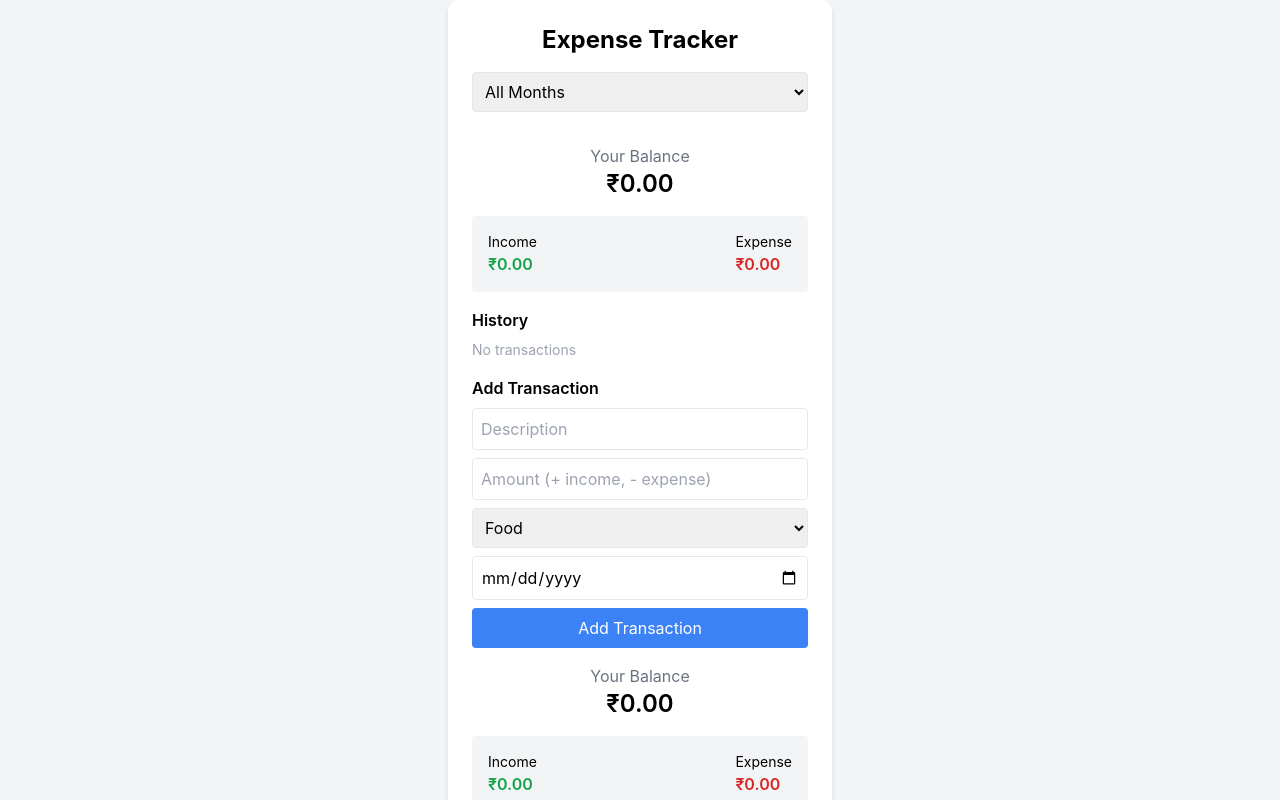
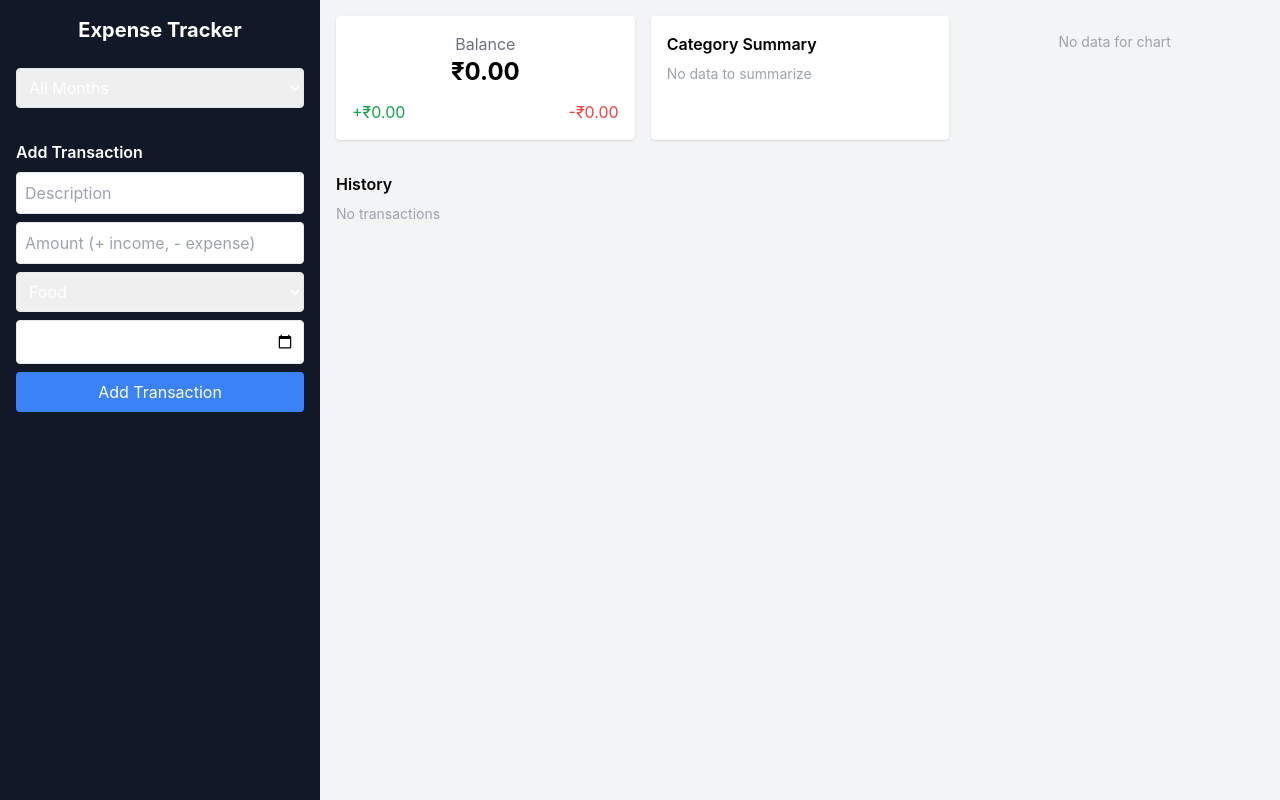
Before and after one commit to NaveenGowd1/react-expense-tracker, a React (Create React App) app: page / in a window 1280 px wide. Shown: the top 800 px of the page. Built offline with nearby package versions, Linux system fonts and the light colour scheme.

Commit message:
Redesigned UI into dashboard layout with sidebar

```diff
--- a/src/App.js
+++ b/src/App.js
@@ -1,11 +1,6 @@
 import { useState, useEffect } from "react";
-import Balance from "./components/Balance";
-import TransactionList from "./components/TransactionList";
-import AddTransaction from "./components/AddTransaction";
-import MonthFilter from "./components/MonthFilter";
-import CategorySummary from "./components/CategorySummary";
-import CategoryChart from "./components/CategoryChart";
-
+import Sidebar from "./components/Sidebar";
+import Dashboard from "./components/Dashboard";
 
 function App() {
   const [transactions, setTransactions] = useState(() => {
@@ -35,43 +30,17 @@ function App() {
       );
 
   return (
-    <div className="min-h-screen bg-gray-100 flex items-center justify-center">
-      <div className="bg-white p-6 rounded-xl shadow-md w-96">
-        <h1 className="text-2xl font-bold text-center mb-4">
-          Expense Tracker
-        </h1>
-
-        <MonthFilter
+    <div className="flex h-screen overflow-hidden bg-gray-100">
+      <Sidebar
+        addTransaction={addTransaction}
         selectedMonth={selectedMonth}
         setSelectedMonth={setSelectedMonth}
       />
 
-        <Balance transactions={filteredTransactions} />
-
-        <TransactionList
+      <Dashboard
         transactions={filteredTransactions}
         deleteTransaction={deleteTransaction}
       />
-
-        <AddTransaction addTransaction={addTransaction} />
-        <Balance transactions={filteredTransactions} />
-
-        <CategorySummary transactions={filteredTransactions} />
-
-        <TransactionList
-          transactions={filteredTransactions}
-          deleteTransaction={deleteTransaction}
-        />
-        <CategorySummary transactions={filteredTransactions} />
-
-        <CategoryChart transactions={filteredTransactions} />
-
-        <TransactionList
-          transactions={filteredTransactions}
-          deleteTransaction={deleteTransaction}
-        />
-
-      </div>
     </div>
   );
 }
--- a/src/components/Balance.jsx
+++ b/src/components/Balance.jsx
@@ -13,24 +13,17 @@ const Balance = ({ transactions }) => {
   ).toFixed(2);
 
   return (
-    <>
-      <div className="text-center my-4">
-        <h4 className="text-gray-500">Your Balance</h4>
-        <h2 className="text-2xl font-semibold">₹{total}</h2>
-      </div>
+  <div className="bg-white p-4 rounded shadow text-center">
+    <h4 className="text-gray-500">Balance</h4>
+    <h2 className="text-2xl font-bold">₹{total}</h2>
 
-      <div className="flex justify-between bg-gray-100 p-4 rounded mb-4">
-        <div>
-          <h4 className="text-sm">Income</h4>
-          <p className="text-green-600 font-semibold">₹{income}</p>
-        </div>
-        <div>
-          <h4 className="text-sm">Expense</h4>
-          <p className="text-red-600 font-semibold">₹{expense}</p>
-        </div>
-      </div>
-    </>
-  );
+    <div className="flex justify-between mt-3">
+      <span className="text-green-600">+₹{income}</span>
+      <span className="text-red-500">-₹{expense}</span>
+    </div>
+  </div>
+);
+
 };
 
 export default Balance;
--- a/src/components/CategoryChart.jsx
+++ b/src/components/CategoryChart.jsx
@@ -29,12 +29,14 @@ const CategoryChart = ({ transactions }) => {
   }
 
   return (
-    <div className="my-6">
+    <div className="bg-white p-4 rounded shadow h-full">
+
       <h3 className="font-semibold mb-2 text-center">
         Category-wise Expense Chart
       </h3>
 
-      <div className="w-full h-64">
+     <div className="w-full h-48">
+
         <ResponsiveContainer>
           <BarChart data={chartData}>
             <CartesianGrid strokeDasharray="3 3" />
--- a/src/components/CategorySummary.jsx
+++ b/src/components/CategorySummary.jsx
@@ -6,7 +6,8 @@ const CategorySummary = ({ transactions }) => {
   }, {});
 
   return (
-    <div className="my-4">
+    <div className="bg-white p-4 rounded shadow h-full">
+
       <h3 className="font-semibold mb-2">Category Summary</h3>
 
       {Object.keys(categoryTotals).length === 0 && (
--- /dev/null
+++ b/src/components/Dashboard.jsx
@@ -0,0 +1,27 @@
+import Balance from "./Balance";
+import CategorySummary from "./CategorySummary";
+import CategoryChart from "./CategoryChart";
+import TransactionList from "./TransactionList";
+
+const Dashboard = ({ transactions, deleteTransaction }) => {
+  return (
+    <div className="w-3/4 p-4 h-screen overflow-hidden">
+      {/* Top section */}
+      <div className="grid grid-cols-3 gap-4">
+        <Balance transactions={transactions} />
+        <CategorySummary transactions={transactions} />
+        <CategoryChart transactions={transactions} />
+      </div>
+
+      {/* Bottom section */}
+      <div className="mt-4 h-[45%] overflow-y-auto">
+        <TransactionList
+          transactions={transactions}
+          deleteTransaction={deleteTransaction}
+        />
+      </div>
+    </div>
+  );
+};
+
+export default Dashboard;
--- /dev/null
+++ b/src/components/Sidebar.jsx
@@ -0,0 +1,21 @@
+import AddTransaction from "./AddTransaction";
+import MonthFilter from "./MonthFilter";
+
+const Sidebar = ({ addTransaction, selectedMonth, setSelectedMonth }) => {
+  return (
+    <div className="w-1/4 bg-gray-900 text-white p-4 h-screen">
+      <h2 className="text-xl font-bold mb-6 text-center">
+        Expense Tracker
+      </h2>
+
+      <MonthFilter
+        selectedMonth={selectedMonth}
+        setSelectedMonth={setSelectedMonth}
+      />
+
+      <AddTransaction addTransaction={addTransaction} />
+    </div>
+  );
+};
+
+export default Sidebar;
```
Lines whose indentation alone changed are shown as unchanged.
